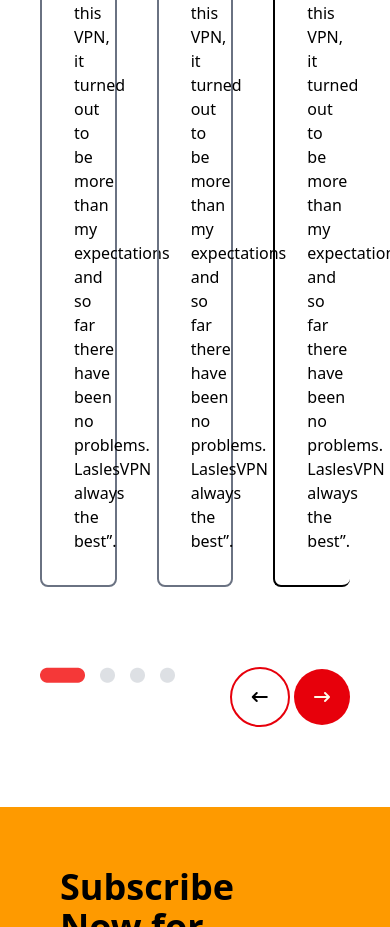
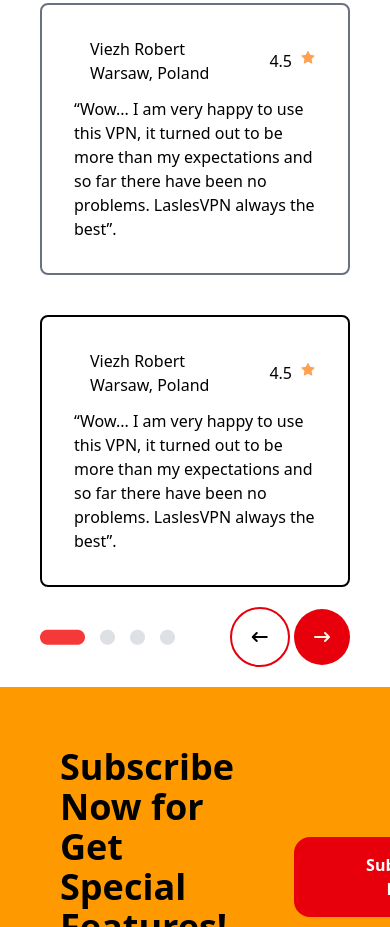
Before and after one commit to Alicade123/The-Gym-Phase-2, a website built with Vite: page CSS/Tailwind-CSS-Proj/index.html in a window 390 px wide. Shown: the part 5310-6237 px from the top of the page. Built offline with nearby package versions, Linux system fonts and the light colour scheme; files whose address does not match are found by name.

Commit message:
Add responsive to testimonials

```diff
--- a/CSS/Tailwind-CSS-Proj/index.html
+++ b/CSS/Tailwind-CSS-Proj/index.html
@@ -87,9 +87,9 @@
                 </ul>
             </div>
         </div>
+        <!-- Plan section -->
+        <div class="">
 
-        <div class="">
-            <!-- Plan section -->
             <section>
                 <div class="py-15">
                     <h1 class="font-bold text-3xl pt-8 text-center md:text-5xl">Choose Your Plan</h1>
@@ -145,6 +145,7 @@
                     </div>
             </section>
         </div>
+        <!-- Map section -->
         <div class="my-45">
             <h1 class="font-bold text-3xl text-center ">Huge Global Network <br class=""> of Fast VPN</h1>
             <p class="text-center mt-5 text-gray-500">See LaslesVPN everywhere to make it easier for you when you
@@ -154,6 +155,7 @@
         <div><img src="./image/Huge Global.png" alt="Huge Global Image" srcset=""></div>
         <div><img src="./image/Sponsored.png" alt="" srcset="Sponsers Image"> </div>
 
+        <!-- Testimonial section -->
         <div class="mt-20">
             <h1 class="font-bold text-3xl text-center "> Trusted by Thousands <br class=""> of Happy Customer
             </h1>
@@ -163,7 +165,7 @@
                 great <br class=""> pleasure when
                 using this crazy
                 feature.</p>
-            <div class="grid grid-cols-3 gap-10">
+            <div class="grid grid-rows md:grid-cols-3 gap-10">
                 <div class="rounded-lg border-2 border-gray-500 p-8">
                     <div class="flex  ">
                         <div class="flex-2 gap-4 flex"><img src="./image/Ellipse 175.png" alt="">
@@ -209,10 +211,8 @@
                         there have been no
                         problems. LaslesVPN always the best”.</p>
                 </div>
-
-
-
-                <div class="rounded-lg border-2 border-r-0  p-8">
+                <!-- Navitation buttons -->
+                <div class="rounded-lg border-2 md:border-r-0  p-8">
                     <div class="flex  ">
                         <div class="flex-2 gap-4 flex"><img src="./image/Ellipse 175 (2).png" alt="">
                             <div class="">
@@ -236,9 +236,10 @@
 
 
             </div>
-            <div class="flex justify-between my-20">
-                <div><img src="./image/Group 1300.png" alt="" srcset=""></div>
-                <div><i class="fa fa-long-arrow-left p-5 rounded-4xl border-red-600 border-2" aria-hidden="true"></i>
+            <div class="flex justify-between my-5 md:my-20">
+                <div class="self-center"><img src="./image/Group 1300.png" alt="" srcset=""></div>
+                <div class=""><i class="fa fa-long-arrow-left p-5 rounded-4xl border-red-600 border-2"
+                        aria-hidden="true"></i>
                     <i class="fa fa-long-arrow-right bg-red-600 rounded-4xl p-5 text-amber-50" aria-hidden="true"></i>
                 </div>
             </div>
```
